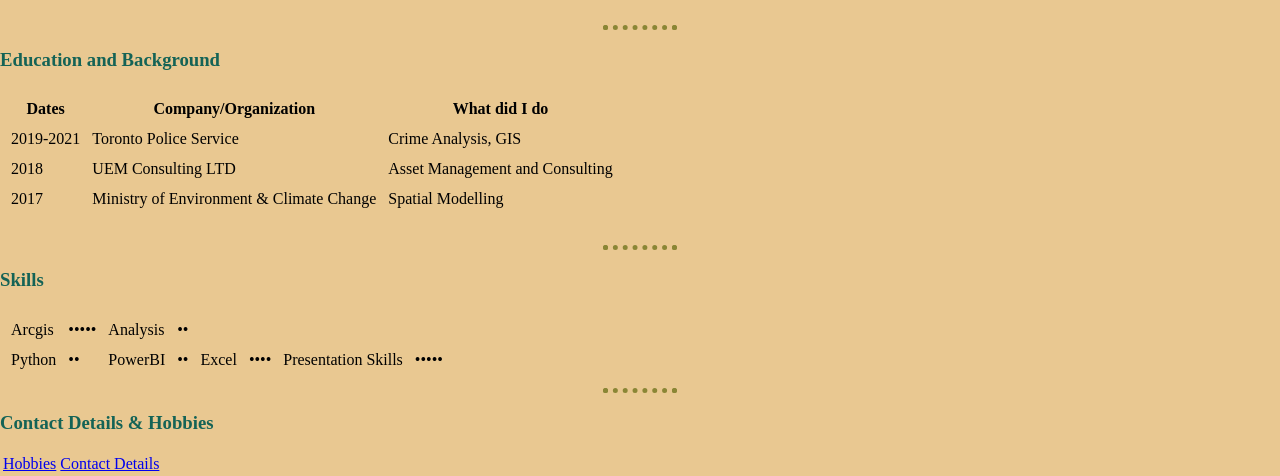
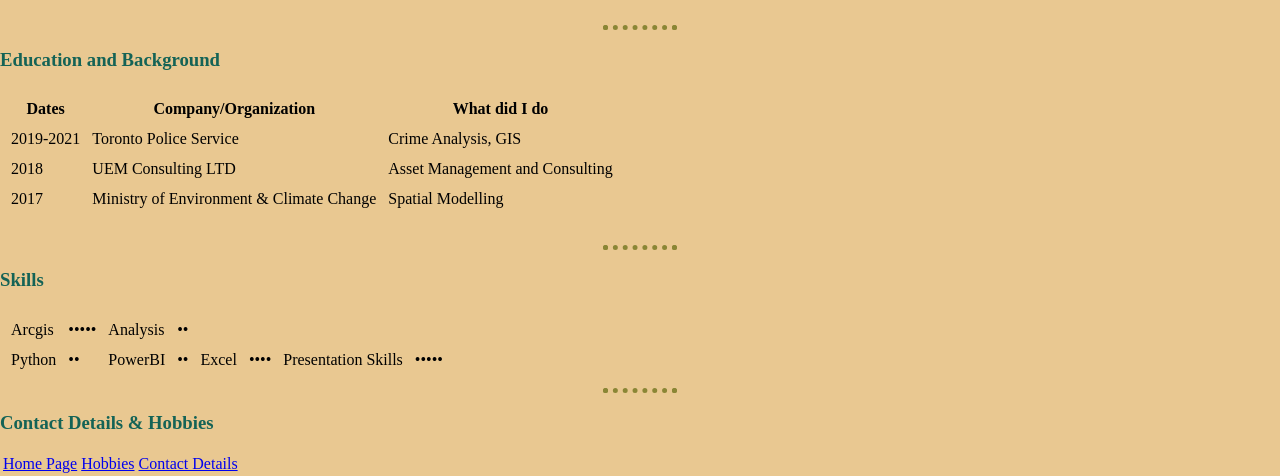
Before and after one commit to Merrickul/Resume, a plain HTML site: page index.html in a window 1280 px wide. Shown: the part 329-805 px from the top of the page. Drawn offline with Linux system fonts and the light colour scheme.

Commit message:
Update index.html

```diff
--- a/index.html
+++ b/index.html
@@ -73,6 +73,7 @@
 <h3>Contact Details & Hobbies</h3>
 <table>
   <tr>
+    <td><a href="index.html">Home Page</a></td>
     <td><a href="02 Hobbies.html">Hobbies</a></td>
     <td><a href="03 Contact.html">Contact Details</a></td>
   </tr>
```
